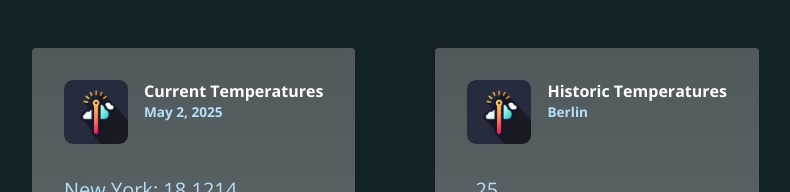
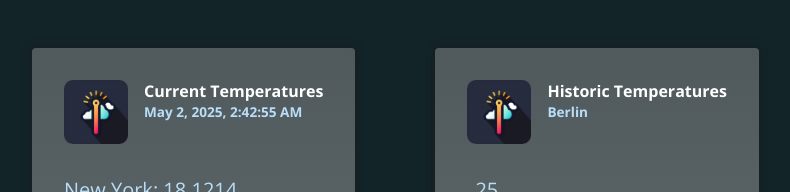
Before and after one commit to Mig-uel/angular-complete-guide, an Angular app in the folder pipes-deep-dive/: page / in a window 1280 px wide. Shown: the top 192 px of the page, without its empty margins (168-958 px from the left). Built offline with nearby package versions, Linux system fonts and the light colour scheme.

Commit message:
fix: format currentDate using date pipe with 'medium' option
- Improved date formatting for better readability

```diff
--- a/pipes-deep-dive/src/app/app.component.html
+++ b/pipes-deep-dive/src/app/app.component.html
@@ -4,7 +4,7 @@
       <img src="temp-icon.png" alt="Thermometer icon" />
       <div>
         <h2>Current Temperatures</h2>
-        <p>{{ currentDate | date }}</p>
+        <p>{{ currentDate | date: 'medium' }}</p>
       </div>
     </header>
     <p>New York: {{ currentTemperatures.newYork }}</p>
```
